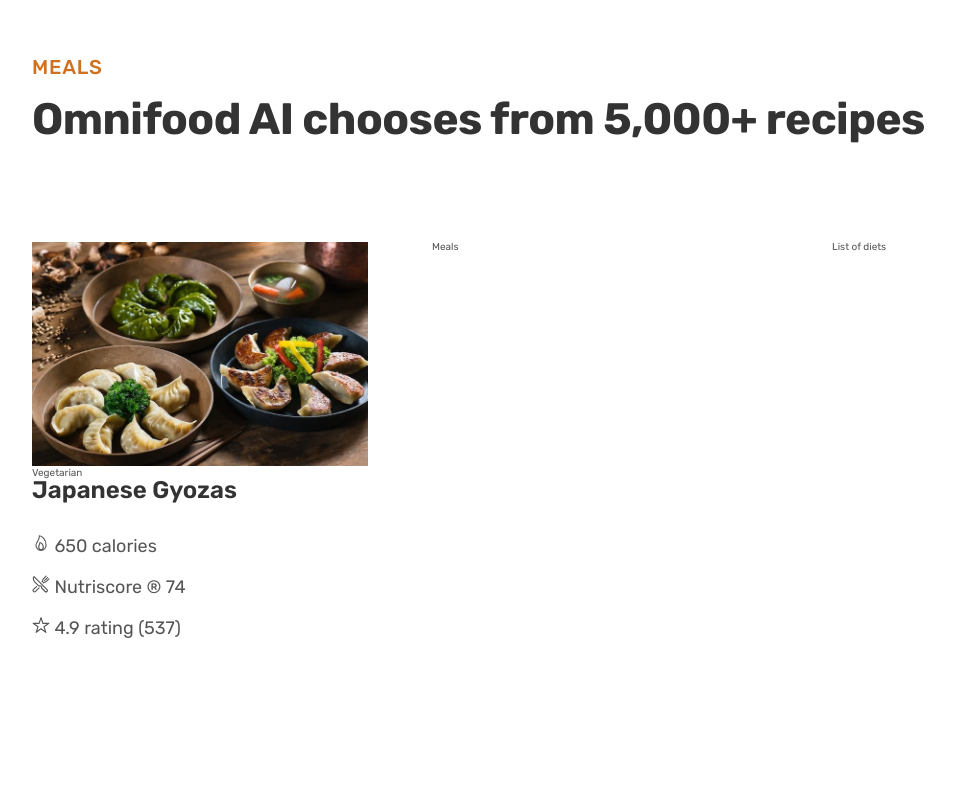
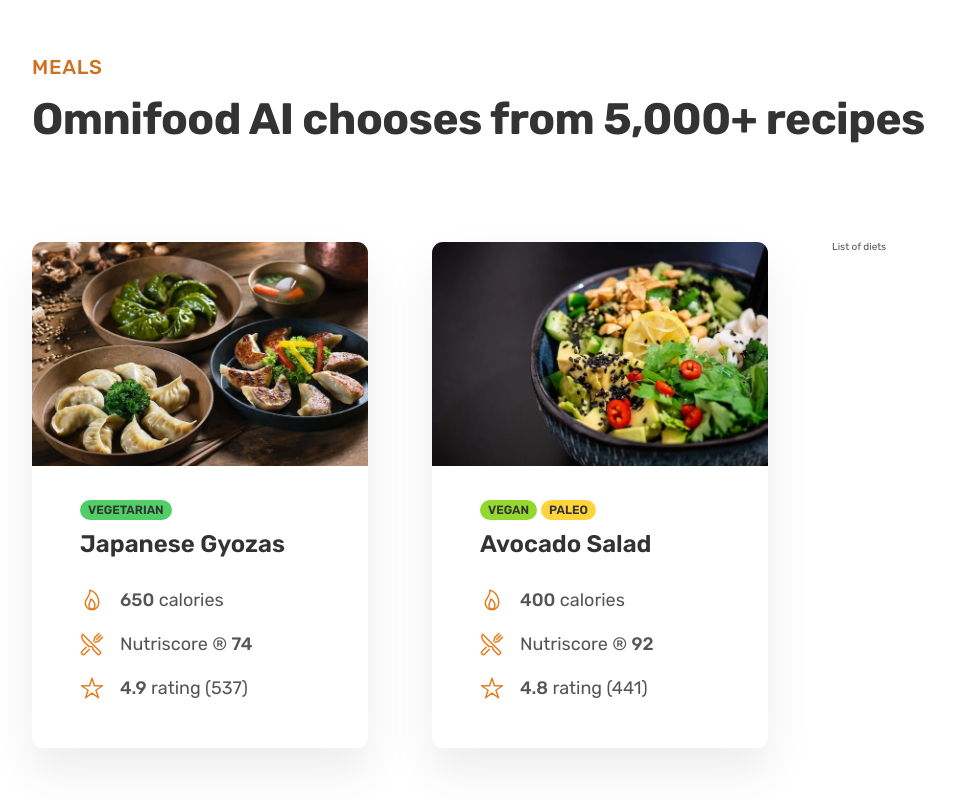
Before and after one commit to minhnhatle104/Omnifood, a plain HTML site: page index.html in a window 1280 px wide. Shown: the part 2656-3456 px from the top of the page, without its empty margins (40-995 px from the left). Before the commit the page ends 3389 px from the top, so only its background shows below. Drawn offline with nearby package versions, Linux system fonts and the light colour scheme.

Commit message:
Finish styling cart in Meal Section

```diff
--- a/css/general.css
+++ b/css/general.css
@@ -76,3 +76,7 @@
 .margin-right-sm{
     margin-right: 1.6rem !important;
 }
+
+strong{
+    font-weight: 500;
+}
--- a/css/styles.css
+++ b/css/styles.css
@@ -267,6 +267,44 @@ body{
     padding:9.6rem 0;
 }
 
+.meal{
+    box-shadow: 0 2.4rem 4.8rem rgba(0,0,0,0.075);
+    border-radius: 11px;
+    overflow: hidden;
+}
+
+.meal-content{
+    padding:3.2rem 4.8rem 4.8rem 4.8rem;
+}
+
+.meal-tags{
+    margin-bottom: 1.2rem;
+    display: flex;
+    gap:0.4rem;
+}
+
+.tag{
+    display: inline-block;
+    padding:0.4rem 0.8rem;
+    font-size: 1.2rem;
+    text-transform: uppercase;
+    color:#333;
+    border-radius: 100px;
+    font-weight: 600;
+}
+
+.tag--vegetarian{
+    background-color: #51cf66;
+}
+
+.tag--vegan{
+    background-color: #94d82d;
+}
+
+.tag--paleo{
+    background-color: #ffd43b;
+}
+
 .meal-title{
     font-size:2.4rem;
     color:#333;
@@ -283,6 +321,15 @@ body{
 
 .meal-attribute{
     font-size: 1.8rem;
+    display: flex;
+    align-items: center;
+    gap:1.6rem;
+}
+
+.meal-icon{
+    height: 2.4rem;
+    width: 2.4rem;
+    color: #e67e22;
 }
 
 .meal-img{
--- a/index.html
+++ b/index.html
@@ -139,24 +139,51 @@
             <div class="container grid grid--3-cols">
                 <div class="meal">
                     <img class="meal-img" src="./img/meals/meal-1.jpg" alt="meal-1"/>
-                    <span class="tag">Vegetarian</span>
+                    <div class="meal-content">
+                        <div class="meal-tags">
+                            <span class="tag tag--vegetarian">Vegetarian</span>
+                        </div>
                         <p class="meal-title">Japanese Gyozas</p>
                         <ul class="meal-attributes">
                             <li class="meal-attribute">
-                            <ion-icon name="flame-outline"></ion-icon>
-                            <span>650 calories</span>
+                                <ion-icon class="meal-icon" name="flame-outline"></ion-icon>
+                                <span><strong>650</strong> calories</span>
                             </li>
                             <li class="meal-attribute">
-                            <ion-icon name="restaurant-outline"></ion-icon>
-                            <span>Nutriscore &reg; 74</span>
+                                <ion-icon class="meal-icon" name="restaurant-outline"></ion-icon>
+                                <span>Nutriscore &reg; <strong>74</strong></span>
                             </li>
                             <li class="meal-attribute">
-                            <ion-icon name="star-outline"></ion-icon>
-                            <span>4.9 rating (537)</span>
+                                <ion-icon class="meal-icon" name="star-outline"></ion-icon>
+                                <span><strong>4.9</strong> rating (537)</span>
                             </li>
                         </ul>
                     </div>
-                <div class="meal">Meals</div>
+                </div>
+                <div class="meal">
+                    <img class="meal-img" src="./img/meals/meal-2.jpg" alt="meal-2"/>
+                    <div class="meal-content">
+                        <div class="meal-tags">
+                            <span class="tag tag--vegan">Vegan</span>
+                            <span class="tag tag--paleo">Paleo</span>
+                        </div>
+                        <p class="meal-title">Avocado Salad</p>
+                        <ul class="meal-attributes">
+                            <li class="meal-attribute">
+                                <ion-icon class="meal-icon" name="flame-outline"></ion-icon>
+                                <span><strong>400</strong> calories</span>
+                            </li>
+                            <li class="meal-attribute">
+                                <ion-icon class="meal-icon" name="restaurant-outline"></ion-icon>
+                                <span>Nutriscore &reg; <strong>92</strong></span>
+                            </li>
+                            <li class="meal-attribute">
+                                <ion-icon class="meal-icon" name="star-outline"></ion-icon>
+                                <span><strong>4.8</strong> rating (441)</span>
+                            </li>
+                        </ul>
+                    </div>
+                </div>
                 <div class="list">List of diets</div>
             </div>
         </section>
```
Lines whose indentation alone changed are shown as unchanged.
